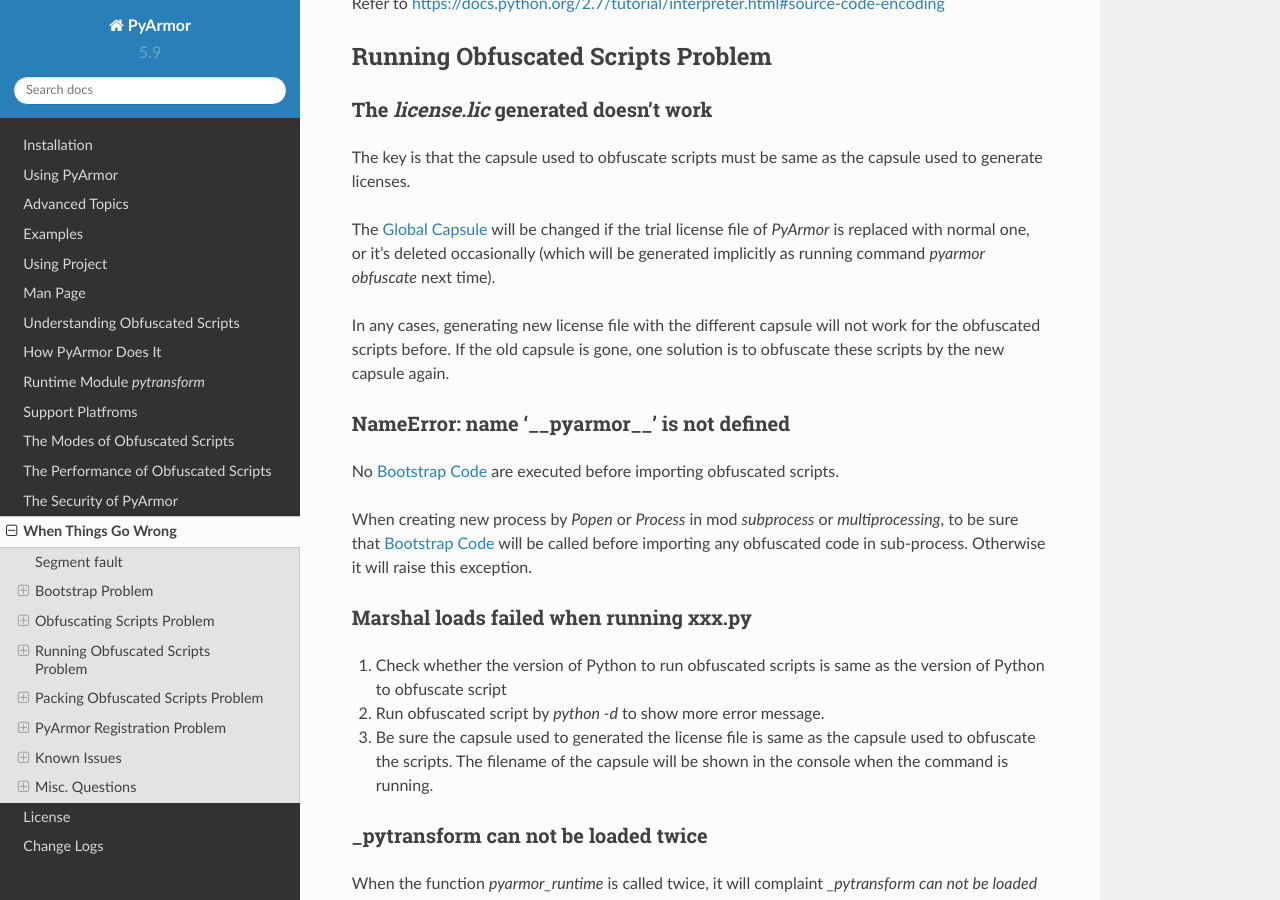
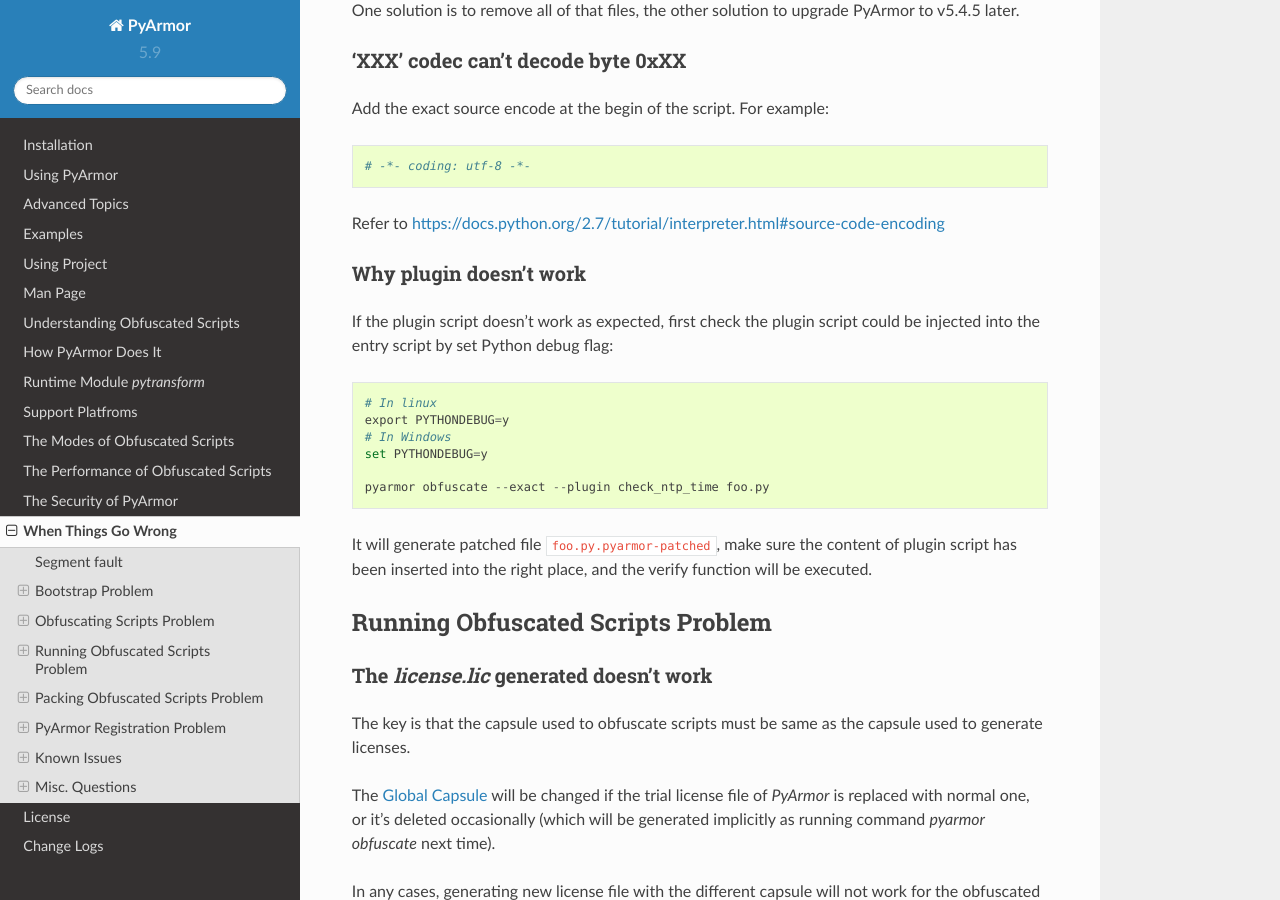
Before and after one commit to dashingsoft/pyarmor, a Sphinx documentation site: the page built from docs/questions.rst, in a window 1280 px wide and 900 px high, scrolled down 3768 px. Built offline with Sphinx 7.4.7 and the Read the Docs theme 2.0.0, drawn with Linux system fonts in a browser that asks for light colours; some of the changed text lies outside the part shown.

Commit message:
Document plugin question

```diff
--- a/docs/questions.rst
+++ b/docs/questions.rst
@@ -11,7 +11,14 @@
 * Run `pyarmor` with debug option ``-d`` to get more information. For example::
 
       pyarmor -d obfuscate --recurisve foo.py
-      PYTHONDEBUG=y pyarmor -d obfuscate --recurisve foo.py
+
+* Set Python debug flag to get more information. For example::
+
+      PYTHONDEBUG=y pyarmor obfuscate --recurisve foo.py
+
+      # In Windows
+      set PYTHONDEBUG=y
+      pyarmor obfuscate --recurisve foo.py
 
 As running the obfuscated scripts:
 
@@ -19,6 +26,10 @@
 
       python -d obf_foo.py
       PYTHONDEBUG=y python obf_foo.py
+
+      # In Windows
+      set PYTHONDEBUG=y
+      python obf_foo.py
 
 After python debug option is on, there will be a log file `pytransform.log`
 generated in the current path, which includes more debug information.
@@ -171,6 +182,24 @@
     # -*- coding: utf-8 -*-
 
 Refer to https://docs.python.org/2.7/tutorial/interpreter.html#source-code-encoding
+
+
+Why plugin doesn't work
+~~~~~~~~~~~~~~~~~~~~~~~
+
+If the plugin script doesn't work as expected, first check the plugin script
+could be injected into the entry script by set Python debug flag::
+
+  # In linux
+  export PYTHONDEBUG=y
+  # In Windows
+  set PYTHONDEBUG=y
+
+  pyarmor obfuscate --exact --plugin check_ntp_time foo.py
+
+It will generate patched file ``foo.py.pyarmor-patched``, make sure the content
+of plugin script has been inserted into the right place, and the verify function
+will be executed.
 
 
 Running Obfuscated Scripts Problem
```
